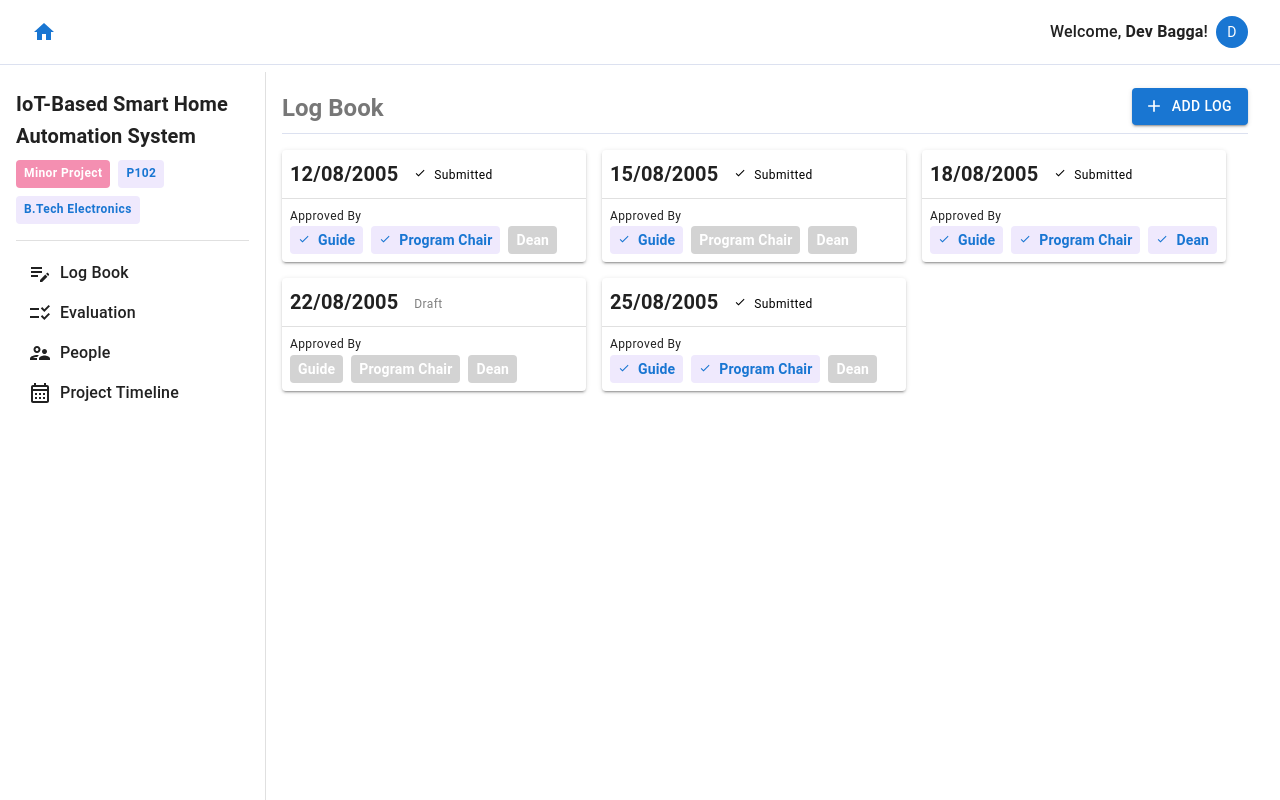
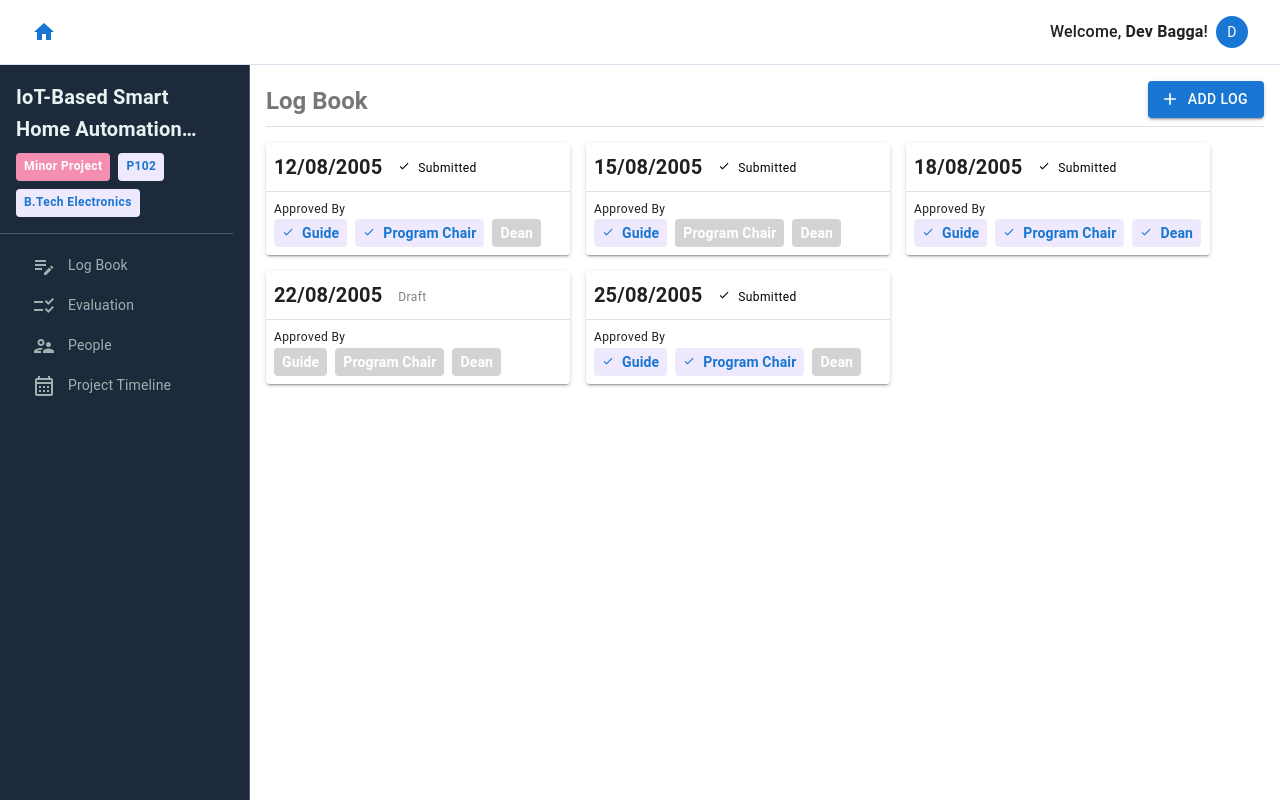
Before and after one commit to devbagga2675/Academics-Management-System, a React (Vite) app: page /facultydashboard/ProjectDetails/1 in a window 1280 px wide. Built offline with nearby package versions, Linux system fonts and the light colour scheme; no server answers; sample sign-in values are in the browser's storage.

Commit message:
minor styles changes

```diff
--- a/src/components/SideNavLink.jsx
+++ b/src/components/SideNavLink.jsx
@@ -1,19 +1,27 @@
 import React from "react";
 import { NavLink } from "react-router-dom";
 
-const SideNavLink = ({to, children, end}) => {
+const SideNavLink = ({ to, children, end }) => {
   return (
     <NavLink
       to={to}
       style={({ isActive }) => ({
         display: 'flex',
         alignItems: 'center',
-        gap: '8px',
+        gap: '12px',
         textDecoration: "none",
-        color: isActive ? "#1976d2" : "inherit",
-        padding: "4px 12px",
+        color: isActive ? "#4FD1C5" : "#A0B1B0",
+        padding: "4px 16px",
         borderRadius: "4px",
-        backgroundColor: isActive ? "#e2e4ea" : "transparent",
+        backgroundColor: isActive ? "rgba(79, 209, 197, 0.1)" : "transparent",
+        transition: "all 0.2s ease-in-out",
+        fontSize: "14px",
+        fontWeight: isActive ? 400 : 400,
+        "&:hover": {
+          backgroundColor: isActive ? "rgba(79, 209, 197, 0.15)" : "#2B394A",
+          color: isActive ? "#4FD1C5" : "#E8F3F1",
+          cursor: "pointer",
+        },
       })}
       end={end}
     >
--- a/src/components/ViewProjectSidebar.jsx
+++ b/src/components/ViewProjectSidebar.jsx
@@ -9,23 +9,39 @@
   EditNote,
   SupervisorAccountOutlined,
 } from "@mui/icons-material";
-import BackButton from "./BackButton";
+// BackButton would be placed elsewhere for this layout.
 
 const ViewProjectSidebar = ({ projectData }) => {
-  console.log(projectData.id);
+  // Define a professional and cohesive color palette
+  const palette = {
+    // A cool, muted base color for the main background
+    primary: '#1D2A3B',
+    // A slightly lighter shade for elements that stand out slightly
+    secondary: '#2B394A',
+    // A bright but sophisticated accent color for highlights and active states
+    accent: '#4FD1C5',
+    // A light text color that provides excellent contrast on the dark background
+    textLight: '#E8F3F1',
+    // A medium text color for secondary information or icons
+    textMuted: '#A0B1B0',
+    // A subtle border color for separation
+    borderSubtle: '#4A5C6B',
+  };
+
   return (
     <Box
       sx={{
-        background: '#ffffff',
+        background: palette.primary,
         maxWidth: "250px",
         position: "fixed",
-        borderRight: "1px solid #e0e0e0",
+        borderRight: `1px solid ${palette.borderSubtle}`,
         display: "flex",
         height: "100vh",
         flexDirection: "column",
         padding: 2,
         paddingLeft: 0,
         gap: 2,
+        color: palette.textLight,
       }}
     >
       <Box
@@ -34,28 +50,49 @@
           alignItems: "center",
           flexWrap: "wrap",
           gap: "8px",
+          paddingLeft: 2,
+          paddingRight: 2,
         }}
       >
+        {/* Project Heading - uses the light text color */}
         <ProjectHeading title={projectData.title} />
-        <ProjectTag label={projectData.type} />
-        <ProjectTag label={projectData.id} />
-        <ProjectTag label={projectData.course} />
+
+        {/* Project Tags - use the secondary background and muted text for less prominence */}
+        <ProjectTag
+          label={projectData.type}
+          sx={{ background: palette.secondary, color: palette.textMuted }}
+        />
+        <ProjectTag
+          label={projectData.id}
+          sx={{ background: palette.secondary, color: palette.textMuted }}
+        />
+        <ProjectTag
+          label={projectData.course}
+          sx={{ background: palette.secondary, color: palette.textMuted }}
+        />
       </Box>
-      <Divider />
-      <Stack spacing={1} sx={{ width: "100%" }}>
-        <SideNavLink to="logbook" end>
+
+      <Divider sx={{ borderColor: palette.borderSubtle }} />
+
+      <Stack spacing={1} sx={{ width: "100%", paddingLeft: 2, paddingRight: 2 }}>
+        {/* Side Nav Links - use muted text for icons and accent for active state (handled within SideNavLink) */}
+        <SideNavLink to="logbook" end sx={{
+          "& .MuiSvgIcon-root": { color: palette.textMuted },
+          // The active state would use the accent color, e.g.,
+          // "&.active": { color: palette.accent }
+        }}>
           <EditNote />
           Log Book
         </SideNavLink>
-        <SideNavLink to="evaluation">
+        <SideNavLink to="evaluation" sx={{ "& .MuiSvgIcon-root": { color: palette.textMuted } }}>
           <ChecklistRtl />
           Evaluation
         </SideNavLink>
-        <SideNavLink to="people">
+        <SideNavLink to="people" sx={{ "& .MuiSvgIcon-root": { color: palette.textMuted } }}>
           <SupervisorAccountOutlined />
           People
         </SideNavLink>
-        <SideNavLink to="projecttimeline">
+        <SideNavLink to="projecttimeline" sx={{ "& .MuiSvgIcon-root": { color: palette.textMuted } }}>
           <CalendarMonthOutlined />
           Project Timeline
         </SideNavLink>
--- a/src/pages/DashboardFAC.jsx
+++ b/src/pages/DashboardFAC.jsx
@@ -9,10 +9,8 @@
       <Topbar />
       <Stack
         spacing={2}
-        paddingInline={2}
-        paddingTop={1}
         direction={"column"}
-        sx={{ paddingTop: "72px", width: "100vw" }}
+        sx={{ paddingTop: "65px", width: "100vw" }}
       >
         <Outlet />
       </Stack>
--- a/src/pages/ViewProjectPagesFAC/ViewGroupsListFAC.jsx
+++ b/src/pages/ViewProjectPagesFAC/ViewGroupsListFAC.jsx
@@ -209,7 +209,7 @@
   };
 
   return (
-    <Stack direction="column" spacing={2} sx={{ width: "100%" }}>
+    <Stack direction="column" spacing={2} paddingInline={2} paddingTop={2} sx={{ width: "100%",   }}>
       <Stack direction="row" spacing={2} alignItems="start">
         <Box
           sx={{
```
